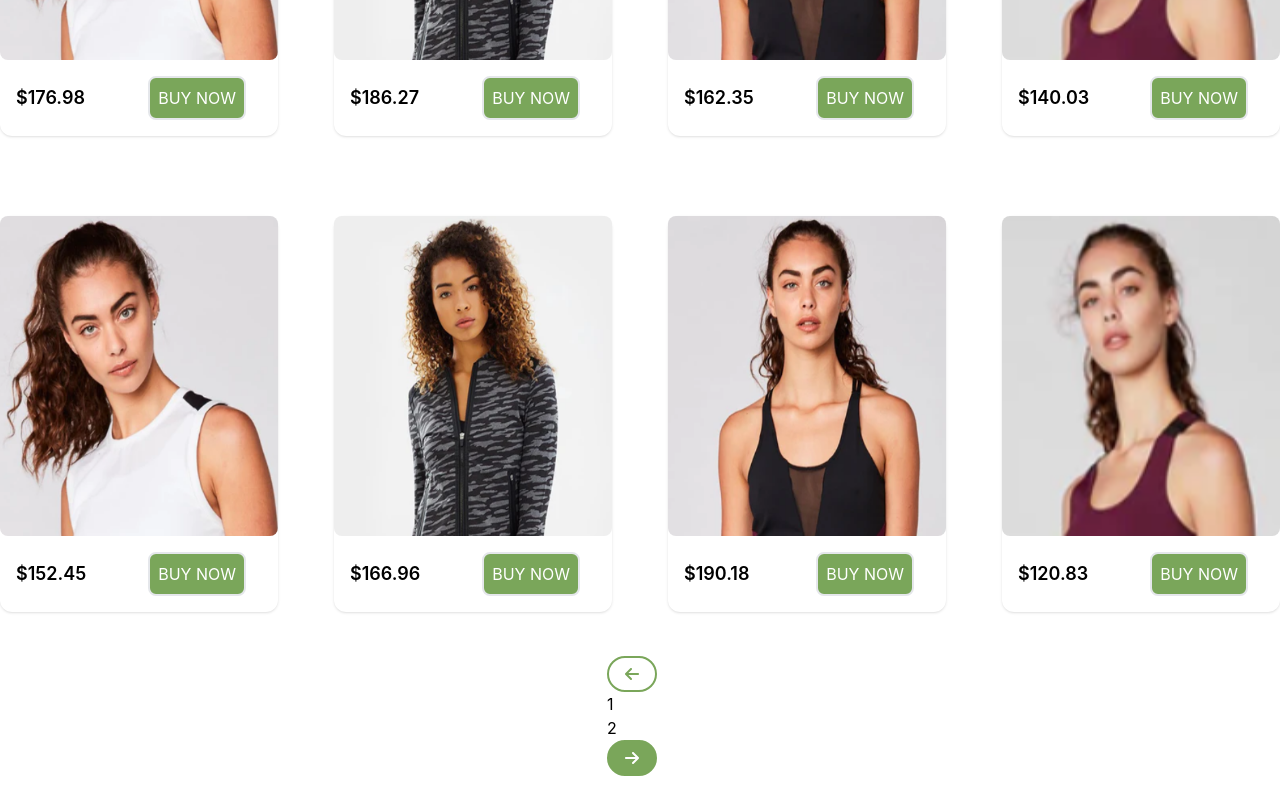
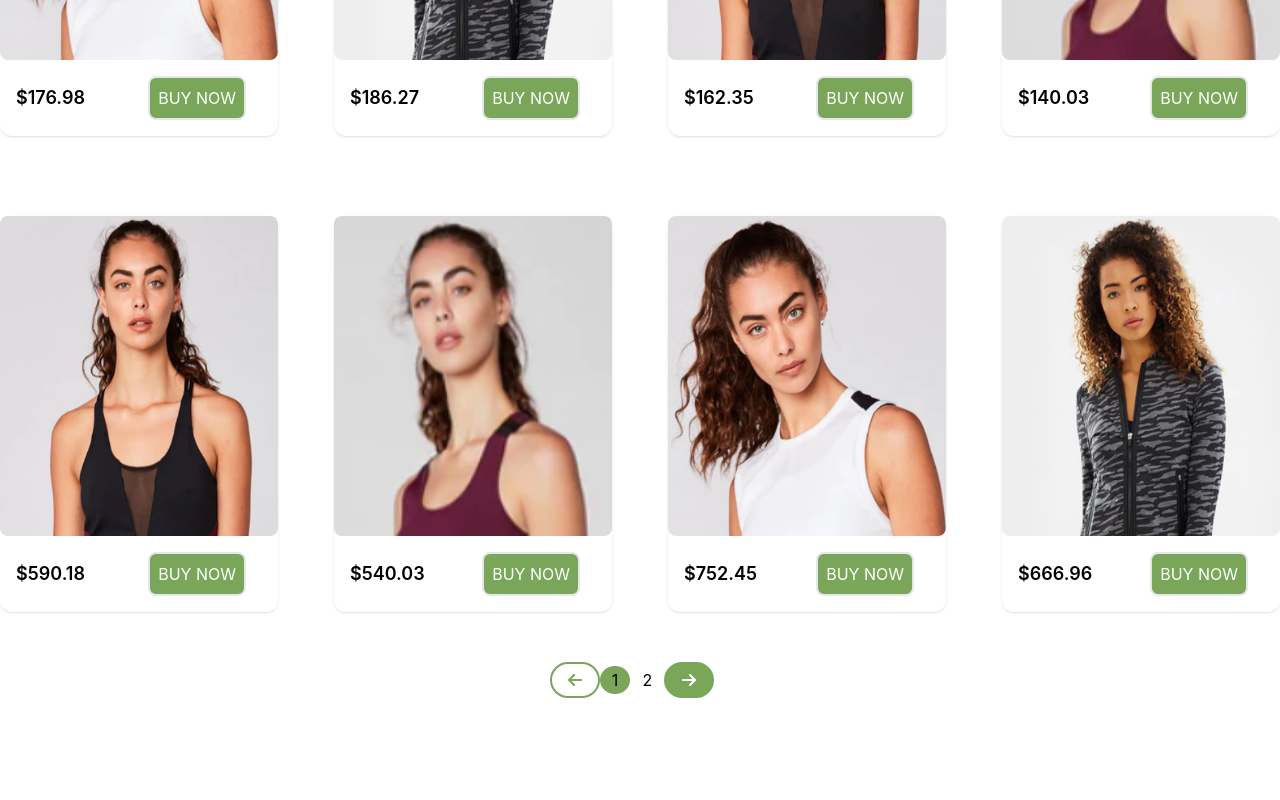
Before and after one commit to fer79/gamm-app, a React (Create React App) app: page / in a window 1280 px wide. Shown: the part 1129-1929 px from the top of the page. After the commit the page ends 1851 px from the top, so only its background shows below. Built offline with nearby package versions, Linux system fonts and the light colour scheme.

Commit message:
shopping-cart

```diff
--- a/src/App.jsx
+++ b/src/App.jsx
@@ -3,9 +3,12 @@ import CartModal from './Components/CartModal';
 import HeroSection from './Components/HeroSection';
 import ProductSection from './Components/ProductSection';
 
+import { CartProvider } from './CartContext';
+
 export default function App() {
 
   return (
+    <CartProvider>
     <div className="relative flex min-h-screen flex-col overflow-hidden bg-white">
       <div className="text-white bg-bud-green text-center">30% OFF ALL ORDERS UNTIL 4/27</div>
       <nav className="flex flex-wrap justify-center text-bud-green py-4">
@@ -28,5 +31,6 @@ export default function App() {
       </div>
       <ProductSection></ProductSection>
     </div>
+    </CartProvider>
   )
 }
--- /dev/null
+++ b/src/CartContext.jsx
@@ -0,0 +1,41 @@
+import { createContext, useState } from 'react';
+
+const CartContext = createContext();
+
+export const CartProvider = ({children}) => {
+
+  const [showModal, setShowModal] = useState(false);
+
+  const toggleModal = () => setShowModal(!showModal);
+
+  const [cartItems, setCartItems] = useState([]);
+
+  const addToCart = (item) => {
+    cartItems.push(item);
+  };
+
+  const removeFromCart = (index) => {
+    cartItems.splice(index, 1);
+    getCartTotal();alert(1);
+  };
+
+  const getCartTotal = () => {
+   return cartItems.reduce((total, item) => Math.round((parseFloat(total) + parseFloat(item.price)) * 100) / 100, 0);
+  };
+
+  return (
+    <CartContext.Provider
+      value={{
+        cartItems,
+        setCartItems,
+        addToCart,
+        getCartTotal,
+        showModal,
+        setShowModal,
+        toggleModal,
+        removeFromCart,
+      }}>{children}</CartContext.Provider>
+  );
+};
+
+export default CartContext;
--- a/src/Components/CartModal.jsx
+++ b/src/Components/CartModal.jsx
@@ -1,14 +1,13 @@
-import { useState } from "react";
+import { useContext, useState } from "react";
 import PrimaryButton from './PrimaryButton';
 import SecondaryButton from './SecondaryButton';
 
+import CartContext from '../CartContext';
+
 export default function CartModal() {
 
-  const [showModal, setShowModal] = useState(false);
-
-  const toggleModal = () => setShowModal(!showModal);
-
-  const isCartEmpty = true; // cartItems.length === 0;
+  const {cartItems, showModal, setShowModal, getCartTotal, removeFromCart, toggleModal} = useContext(CartContext);
+  const cartNotEmpty = Array.isArray(cartItems) && cartItems.length !== 0;
 
   return (
     <>
@@ -25,24 +24,26 @@ export default function CartModal() {
                     <button className="p-1 ml-auto bg-transparent border-0 text-black opacity-5 float-right text-3xl leading-none font-semibold outline-none focus:outline-none" onClick={() => setShowModal(false)}></button>
                   </div>
 
-                  <div id="cart-body" className="flex items-center justify-between">
-                    {isCartEmpty ? (
+                    {!cartNotEmpty ? (
                       <img src="/img/empty-cart.png" className="w-100 h-80 rounded-lg border-t border-solid"/>
                     ) : (
+                      <>{cartItems.map((item, index) =>
+                        <div id="cart-body" className="flex items-center justify-between">
                           <div className="flex items-start py-4 px-6 border-t border-solid">
-                      <img src="/img/product-2.png" className="w-25 h-20 rounded-lg pr-10"/>
+                            <img src={item.productImg} className="w-25 h-20 rounded-lg pr-10"/>
                             <div className="ml-auto">
-                        <p className="text-black mt-4">$9.99</p>
+                              <p className="text-black mt-4">${item.price}</p>
                             </div>
-                      <div className="pl-20"><button className="mt-4 py-2 px-4 bg-red-600 hover:bg-red-500 text-white rounded-lg">Remove</button></div>
+                            <div className="pl-20"><button onClick={() => {removeFromCart(index);toggleModal();}} className="mt-4 py-2 px-4 bg-red-600 hover:bg-red-500 text-white rounded-lg">Remove</button></div>
+                          </div>
                         </div>
                         )}
-                  </div>
-
                         <div className="flex items-center justify-between p-6 border-t border-solid">
-                    <div className="text-black font-bold">Total: $9.99</div>
+                          <div className="text-black font-bold">Total: ${getCartTotal()}</div>
                           <PrimaryButton value='Check Out'></PrimaryButton>
                         </div>
+                      </>
+                  )}
                   <div className="flex items-center justify-end p-10 border-t border-solid rounded-b">
                     <SecondaryButton value='Continue Shopping' onClick={toggleModal}></SecondaryButton>
                   </div>
--- a/src/Components/Product.jsx
+++ b/src/Components/Product.jsx
@@ -1,13 +1,9 @@
-import { useState } from "react";
+import { useContext, useState } from "react";
+import CartContext from '../CartContext';
 
 export default function Product({ id = '', productImg = '', price = ''}) {
 
-  const [cartItems, setCartItems] = useState([]);
-
-  const addToCart = (id, price, productImg) => {
-    cartItems.push({ id, price, productImg });
-    setCartItems([...cartItems]);
-  };
+  const { addToCart, toggleModal } = useContext(CartContext);
 
   return (
     <div key={id} className="w-62 bg-white shadow rounded-xl duration-500 hover:scale-105">
@@ -16,7 +12,7 @@ export default function Product({ id = '', productImg = '', price = ''}) {
           <div className="flex items-center">
             <p className="text-lg font-semibold text-black my-3">${price}</p>
             <div className="ml-auto">
-              <button onClick={() => addToCart(id, price, productImg)} className="uppercase py-2 px-2 rounded-lg bg-bud-green border-2 text-white text-md mr-4 hover:bg-lime-300">Buy Now</button>
+              <button onClick={() => {addToCart({id, price, productImg}); toggleModal();}} className="uppercase py-2 px-2 rounded-lg bg-bud-green border-2 text-white text-md mr-4 hover:bg-lime-300">Buy Now</button>
             </div>
           </div>
       </div>
--- a/src/Components/ProductSection.jsx
+++ b/src/Components/ProductSection.jsx
@@ -1,5 +1,5 @@
 import Product from './Product';
-
+import "../index.css";
 import ReactPaginate from "react-paginate";
 import { useEffect, useState } from "react";
 
@@ -10,18 +10,17 @@ export default function ProductSection() {
     <Product id='2' productImg='/img/product-3.png' price='186.27'></Product>,
     <Product id='3' productImg='/img/product-4.png' price='162.35'></Product>,
     <Product id='4' productImg='/img/product-5.png' price='140.03'></Product>,
+    <Product id='9' productImg='/img/product-4.png' price='590.18'></Product>,
+    <Product id='12' productImg='/img/product-5.png' price='540.03'></Product>,
+    <Product id='11' productImg='/img/product-2.png' price='752.45'></Product>,
+    <Product id='10' productImg='/img/product-3.png' price='666.96'></Product>,
     <Product id='5' productImg='/img/product-2.png' price='152.45'></Product>,
     <Product id='6' productImg='/img/product-3.png' price='166.96'></Product>,
     <Product id='7' productImg='/img/product-4.png' price='190.18'></Product>,
     <Product id='8' productImg='/img/product-5.png' price='120.83'></Product>,
-
-    <Product id='9' productImg='/img/product-4.png' price='590.18'></Product>,
-    <Product id='10' productImg='/img/product-3.png' price='666.96'></Product>,
-    <Product id='11' productImg='/img/product-2.png' price='752.45'></Product>,
-    <Product id='12' productImg='/img/product-5.png' price='540.03'></Product>,
     <Product id='13' productImg='/img/product-4.png' price='862.35'></Product>,
-    <Product id='14' productImg='/img/product-3.png' price='686.27'></Product>,
-    <Product id='15' productImg='/img/product-2.png' price='776.98'></Product>
+    <Product id='15' productImg='/img/product-2.png' price='776.98'></Product>,
+    <Product id='14' productImg='/img/product-3.png' price='686.27'></Product>
   ];
 
   const [page, setPage] = useState(0);
@@ -34,12 +33,13 @@ export default function ProductSection() {
       })
     );
   }, [page]);
+
   return (
     <>
       <section className="w-fit mx-auto grid grid-cols-1 md:grid-cols-2 lg:grid-cols-4 justify-items-center justify-center gap-y-20 gap-x-14 mt-10 mb-5">
         {filterData && filterData.map((item, index) => <>{item}</>)}
       </section>
-      <div className="flex flex-wrap justify-center m-6">
+      <div className="flex justify-center m-6">
         <ReactPaginate
           containerClassName={"pagination"}
           activeClassName={"active"}
--- a/src/index.css
+++ b/src/index.css
@@ -15,3 +15,21 @@ code {
   font-family: source-code-pro, Menlo, Monaco, Consolas, 'Courier New',
     monospace;
 }
+
+.pagination {
+  display: flex;
+  justify-content: center;
+  align-items: center;
+  margin-top: 6px;
+  cursor: pointer;
+}
+
+.active {
+  background-color: #7aa65a;
+  border-radius: 100%;
+}
+
+.page-item {
+  padding: 2px 12px;
+  display: flex;
+}
```
Lines whose indentation alone changed are shown as unchanged.
